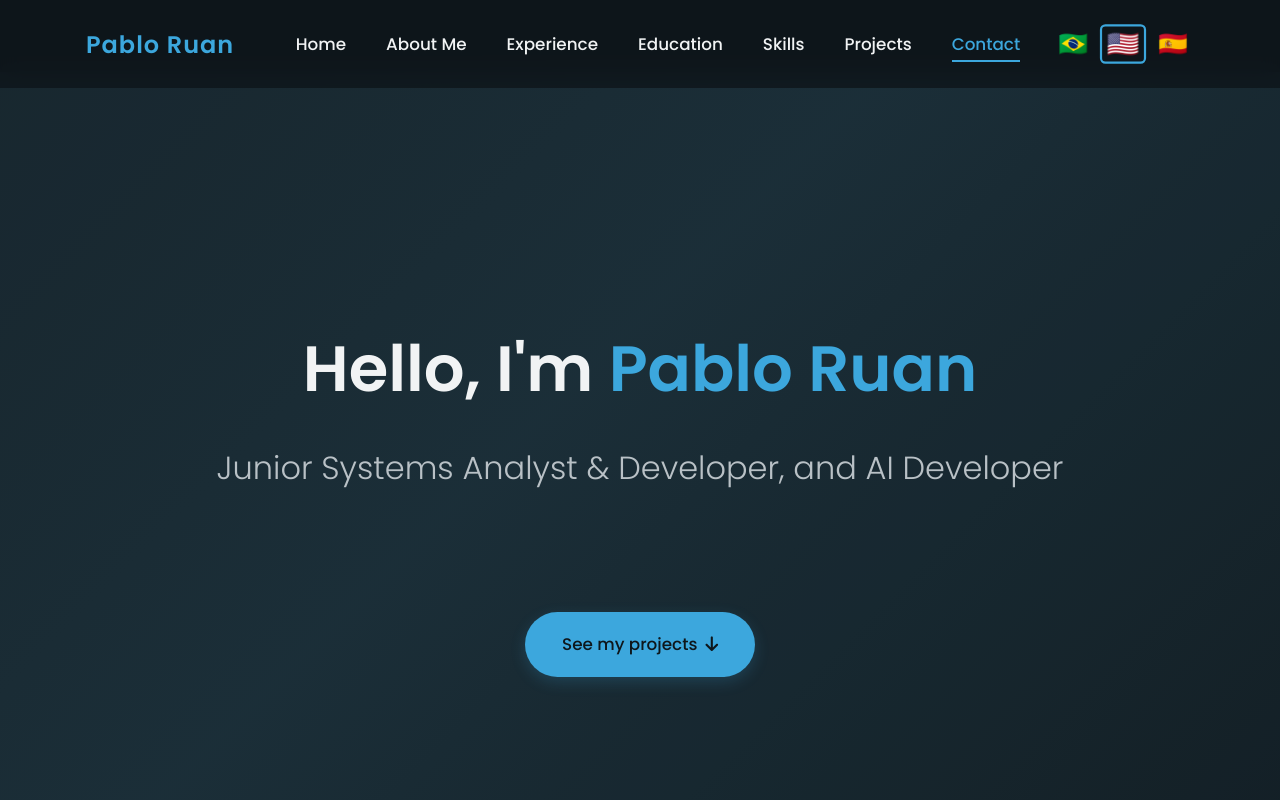
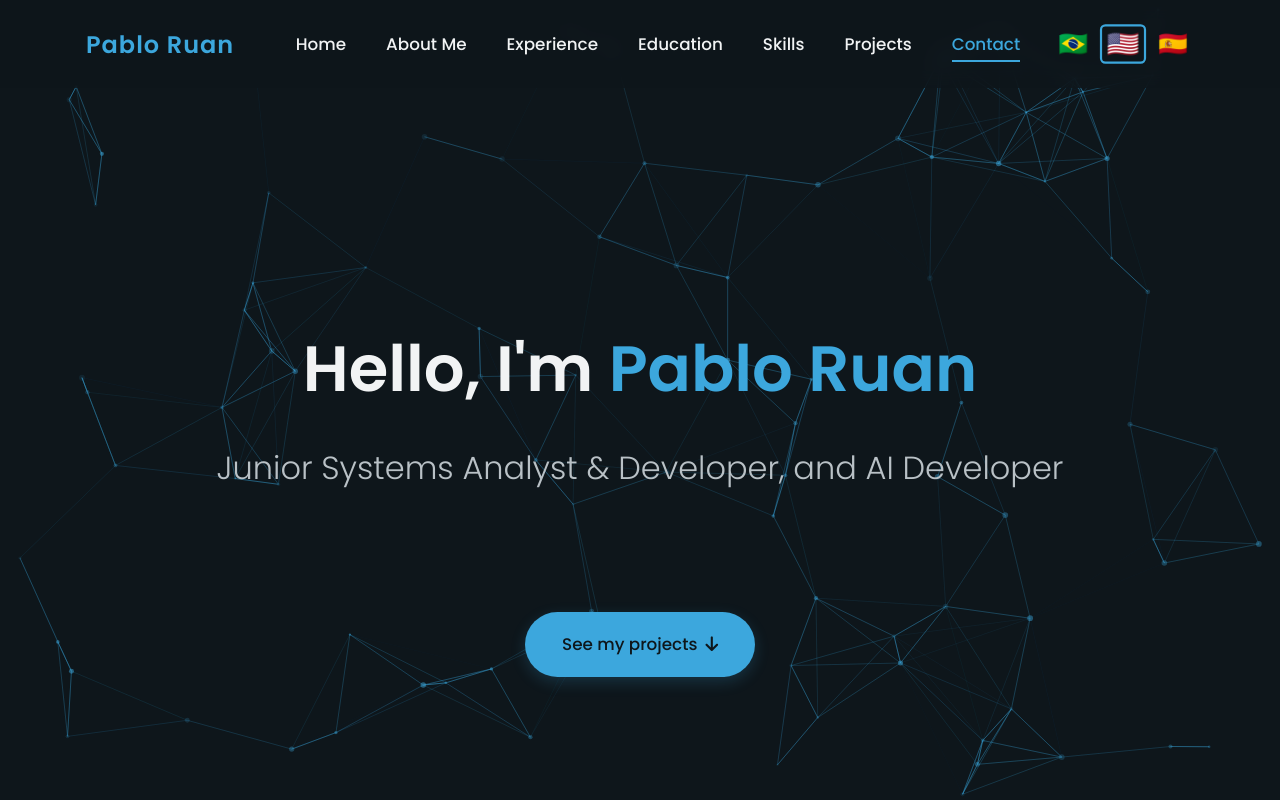
Before and after one commit to pabloruancoder/portfolio, a plain HTML site: page index.html in a window 1280 px wide. Shown: the top 800 px of the page. Drawn offline with nearby package versions, Linux system fonts and the light colour scheme.

Commit message:
atualizando

```diff
--- a/css/style.css
+++ b/css/style.css
@@ -101,9 +101,13 @@ img {
     display: grid;
     gap: 1.5rem;
 }
+
 .section {
     padding: 6rem 0 2rem;
+    position: relative;
+    z-index: 2;
 }
+
 .section__title {
     font-size: var(--h1-font-size);
     color: var(--title-color);
@@ -152,11 +156,15 @@ img {
     color: var(--title-color);
     font-weight: var(--font-semibold);
 }
+
+/* *** A CORREÇÃO ESTÁ AQUI *** */
 .nav__logo {
     font-size: 1.5rem;
     letter-spacing: 1px;
     color: var(--primary-color);
+    white-space: nowrap; /* Impede que o texto quebre em duas linhas */
 }
+
 .nav__logo:hover {
     color: var(--primary-color-alt);
 }
@@ -201,6 +209,7 @@ img {
     cursor: pointer;
     display: none;
 }
+
 .hero-section {
     padding-top: 0;
     padding-bottom: 0;
@@ -208,28 +217,19 @@ img {
     display: flex;
     align-items: center;
     justify-content: center;
-    position: relative;
     overflow: hidden;
-    background: linear-gradient(
-        -45deg,
-        hsl(var(--hue), 30%, 8%),
-        hsl(var(--hue), 35%, 18%),
-        hsl(var(--hue), 25%, 12%),
-        hsl(var(--hue), 40%, 22%)
-    );
-    background-size: 300% 300%;
-    animation: gradientBG 18s ease infinite;
+    background-color: var(--body-color);
 }
-.hero-section::before {
-    content: '';
+
+.hero-section #tsparticles {
     position: absolute;
     top: 0;
     left: 0;
-    right: 0;
-    bottom: 0;
-    background-color: rgba(0, 0, 0, 0.1);
+    width: 100%;
+    height: 100%;
     z-index: 1;
 }
+
 .hero__container {
     display: flex;
     flex-direction: column;
@@ -240,6 +240,8 @@ img {
     z-index: 2;
     padding: 2rem 0;
 }
+
+
 .hero__title {
     font-size: var(--biggest-font-size);
     margin-bottom: var(--mb-0-75);
@@ -254,19 +256,9 @@ img {
     color: var(--text-color);
     font-weight: var(--font-light);
     margin-bottom: var(--mb-2);
-    min-height: 3.5em; /* Garante espaço para o texto traduzido */
+    min-height: 3.5em;
 }
-@keyframes gradientBG {
-    0% {
-        background-position: 0% 50%;
-    }
-    50% {
-        background-position: 100% 50%;
-    }
-    100% {
-        background-position: 0% 50%;
-    }
-}
+
 .button {
     display: inline-block;
     background-color: var(--primary-color);
@@ -569,6 +561,8 @@ img {
     padding: 3rem 0;
     text-align: center;
     border-top: 1px solid var(--border-color);
+    position: relative;
+    z-index: 2;
 }
 .footer__copy {
     font-size: var(--small-font-size);
@@ -1025,14 +1019,14 @@ img {
     display: flex;
     align-items: center;
     gap: 0.5rem;
-    margin-left: 2rem; /* Ajuste conforme necessário */
+    margin-left: 2rem;
 }
 
 .lang-switcher__btn {
     background: none;
     border: 2px solid transparent;
     color: var(--text-color);
-    font-size: 1.5rem; /* Ajuste o tamanho dos emojis */
+    font-size: 1.5rem;
     cursor: pointer;
     transition: transform 0.2s ease, border-color 0.2s ease;
     padding: 0.25rem;
--- a/index.html
+++ b/index.html
@@ -47,6 +47,9 @@
     <main class="main-content">
 
         <section class="section hero-section" id="home">
+            <!-- PARTÍCULAS SERÃO INJETADAS AQUI -->
+            <div id="tsparticles"></div>
+
             <div class="hero__container container grid" data-aos="fade-in" data-aos-duration="1000">
                 <h1 class="hero__title"><span data-translate="hero_greeting">Olá, eu sou</span> <span id="typed-name">Pablo Ruan</span></h1>
                 <p class="hero__subtitle" id="typed-role" data-translate="hero_role">Junior Systems Analyst & Developer, and AI Developer</p>
@@ -213,7 +216,7 @@
                         <img src="assets/maos-que-falam/index-maoes-que-falam.png" alt="Interface do projeto Mãos que falam">
                     </div>
                     <h3 class="projeto__title">Mãos que falam <span class="status-dev" data-translate="project_status_dev">(Em Desenvolvimento)</span></h3>
-                    <p class="projeto__description">
+                    <p class="projeto__description" data-translate="maos_que_falam_desc">
                         <strong>Conceito:</strong> Aplicação web para reconhecimento de Libras em tempo real, usando Visão Computacional e Machine Learning.<br>
                         <strong>Tecnologias:</strong> Python (MediaPipe, Scikit-learn, OpenCV), HTML, CSS, JavaScript.
                     </p>
@@ -229,7 +232,7 @@
                         <img src="assets/dashboard-sistema-financeiro.png" alt="Dashboard do Sistema Financeiro">
                     </div>
                     <h3 class="projeto__title">Sistema Financeiro <span class="status-dev" data-translate="project_status_dev">(Em Desenvolvimento)</span></h3>
-                    <p class="projeto__description">
+                    <p class="projeto__description" data-translate="sistema_financeiro_desc">
                         <strong>Conceito:</strong> Sistema financeiro para PF/PJ visando organização financeira, com transações, orçamentos, relatórios, DRE, gráficos e histórico.<br>
                         <strong>Tecnologias:</strong> Python, JSON, Banco de Dados.
                     </p>
@@ -245,7 +248,7 @@
                         <img src="assets/fitness-pro/Fitness_Pro.png" alt="Interface do Fitness Pro">
                     </div>
                     <h3 class="projeto__title">Fitness Pro <span class="status-dev" data-translate="project_status_dev">(Em Desenvolvimento)</span></h3>
-                    <p class="projeto__description">
+                    <p class="projeto__description" data-translate="fitness_pro_desc">
                         <strong>Conceito:</strong> Sistema que ajuda o usuário a gerenciar a jornada fitness, acompanhando receitas, progresso de peso e hábitos diários.<br>
                         <strong>Tecnologias:</strong> Python (CustomTkinter), MySQL, JSON.
                     </p>
@@ -333,6 +336,9 @@
         <i class="fas fa-arrow-up"></i>
     </a>
 
+    <!-- SCRIPT DA BIBLIOTECA DE PARTÍCULAS -->
+    <script src="https://cdn.jsdelivr.net/npm/tsparticles@2.12.0/tsparticles.bundle.min.js"></script>
+
     <script src="https://unpkg.com/aos@2.3.1/dist/aos.js"></script>
     <script src="js/translations.js"></script>
     <script src="js/script.js"></script>
--- a/js/script.js
+++ b/js/script.js
@@ -1,4 +1,7 @@
 document.addEventListener('DOMContentLoaded', function() {
+    // --- RASTREADOR DE ANIMAÇÕES DE DIGITAÇÃO ---
+    let activeTypeEffects = {};
+
     // --- INICIALIZAÇÃO AOS ---
     if (typeof AOS !== 'undefined') {
         AOS.init({
@@ -117,9 +120,17 @@ document.addEventListener('DOMContentLoaded', function() {
         currentYearSpan.textContent = new Date().getFullYear();
     }
 
-    // --- EFEITO DE DIGITAÇÃO ---
+    // --- EFEITO DE DIGITAÇÃO (FUNÇÃO ATUALIZADA) ---
     function typeEffect(element, text, speed, callback) {
-        if (!element || typeof text === 'undefined' || text === null) return;
+        if (!element || typeof text === 'undefined' || text === null || !element.id) {
+            console.error("Elemento para typeEffect precisa de um ID.");
+            return;
+        }
+
+        if (activeTypeEffects[element.id]) {
+            clearTimeout(activeTypeEffects[element.id]);
+        }
+
         let i = 0;
         element.innerHTML = "";
 
@@ -127,8 +138,9 @@ document.addEventListener('DOMContentLoaded', function() {
             if (i < text.length) {
                 element.innerHTML += text.charAt(i);
                 i++;
-                setTimeout(typing, speed);
+                activeTypeEffects[element.id] = setTimeout(typing, speed);
             } else {
+                delete activeTypeEffects[element.id];
                 if (callback) callback();
             }
         }
@@ -208,7 +220,7 @@ document.addEventListener('DOMContentLoaded', function() {
     // --- FORMULÁRIO DE CONTATO ---
     const contactForm = document.getElementById('contactForm');
     const formMessage = document.getElementById('formMessage');
-    const googleAppScriptURL = 'COLE_A_URL_DO_SEU_APP_DA_WEB_AQUI';
+    const googleAppScriptURL = 'https://script.google.com/macros/s/AKfycby-4R_aKVq-_7ArJunG5pvz65h8QD10xLyElqXEHU2BDZNX9NFmxPV4S3lVCwp9CG-3dQ/exec';
 
     if (contactForm) {
         contactForm.addEventListener('submit', function(e) {
@@ -348,9 +360,25 @@ document.addEventListener('DOMContentLoaded', function() {
         },
         "Ingles Facil": {
             title: "Ingles Facil",
-            images: [
-                // Adicione aqui as imagens da galeria do "Ingles Facil" quando disponíveis
-            ]
+            images: [{
+                src: "assets/ingles-facil/ingles.png",
+                caption: "Tela inicial da plataforma interativa"
+            }, {
+                src: "assets/ingles-facil/print1.png",
+                caption: "Módulo 1: Aula sobre o Alfabeto com pronúncia e exemplos"
+            }, {
+                src: "assets/ingles-facil/print2.png",
+                caption: "Lição interativa sobre os números de 0 a 10"
+            }, {
+                src: "assets/ingles-facil/print3.png",
+                caption: "Atividade prática sobre as cores básicas"
+            }, {
+                src: "assets/ingles-facil/print4.png",
+                caption: "Sistema de gamificação para motivar o aprendizado"
+            }, {
+                src: "assets/ingles-facil/print5.png",
+                caption: "Glossário completo com busca e filtros para consulta rápida"
+            }]
         }
     };
 
@@ -461,7 +489,9 @@ document.addEventListener('DOMContentLoaded', function() {
         // Traduz textos normais
         document.querySelectorAll('[data-translate]').forEach(el => {
             const key = el.getAttribute('data-translate');
-            if (langTranslations[key]) el.textContent = langTranslations[key];
+            if (langTranslations[key]) {
+                el.innerHTML = langTranslations[key];
+            }
         });
 
         // Traduz placeholders
@@ -511,4 +541,55 @@ document.addEventListener('DOMContentLoaded', function() {
 
     // Inicia a página com o idioma correto
     updateContent(currentLang);
-});
+
+    // --- INICIALIZAÇÃO TSPARTICLES ---
+    if (document.getElementById('tsparticles')) {
+        // Pega a cor primária calculada pelo CSS
+        const primaryColor = getComputedStyle(document.documentElement).getPropertyValue('--primary-color').trim();
+
+        tsParticles.load("tsparticles", {
+            fpsLimit: 120,
+            particles: {
+                number: { value: 80, density: { enable: true, value_area: 800 } },
+                color: { value: primaryColor }, // Usa a cor real, não a variável
+                shape: { type: "circle" },
+                opacity: {
+                    value: 0.5,
+                    random: true,
+                    anim: { enable: true, speed: 1, opacity_min: 0.1, sync: false },
+                },
+                size: { value: 3, random: true },
+                line_linked: {
+                    enable: true,
+                    distance: 150,
+                    color: primaryColor, // Usa a cor real, não a variável
+                    opacity: 0.4,
+                    width: 1,
+                },
+                move: {
+                    enable: true,
+                    speed: 2,
+                    direction: "none",
+                    random: false,
+                    straight: false,
+                    out_mode: "out",
+                    attract: { enable: false },
+                },
+            },
+            interactivity: {
+                detect_on: "canvas",
+                events: {
+                    onhover: { enable: true, mode: "grab" },
+                    onclick: { enable: true, mode: "push" },
+                    resize: true,
+                },
+                modes: {
+                    grab: { distance: 140, line_opacity: 1 },
+                    push: { particles_nb: 4 },
+                },
+            },
+            retina_detect: true,
+        });
+    }
+
+}); // Fim do DOMContentLoaded
```
Also changed, not shown: todos-projetos.html (+4 -4 lines).
